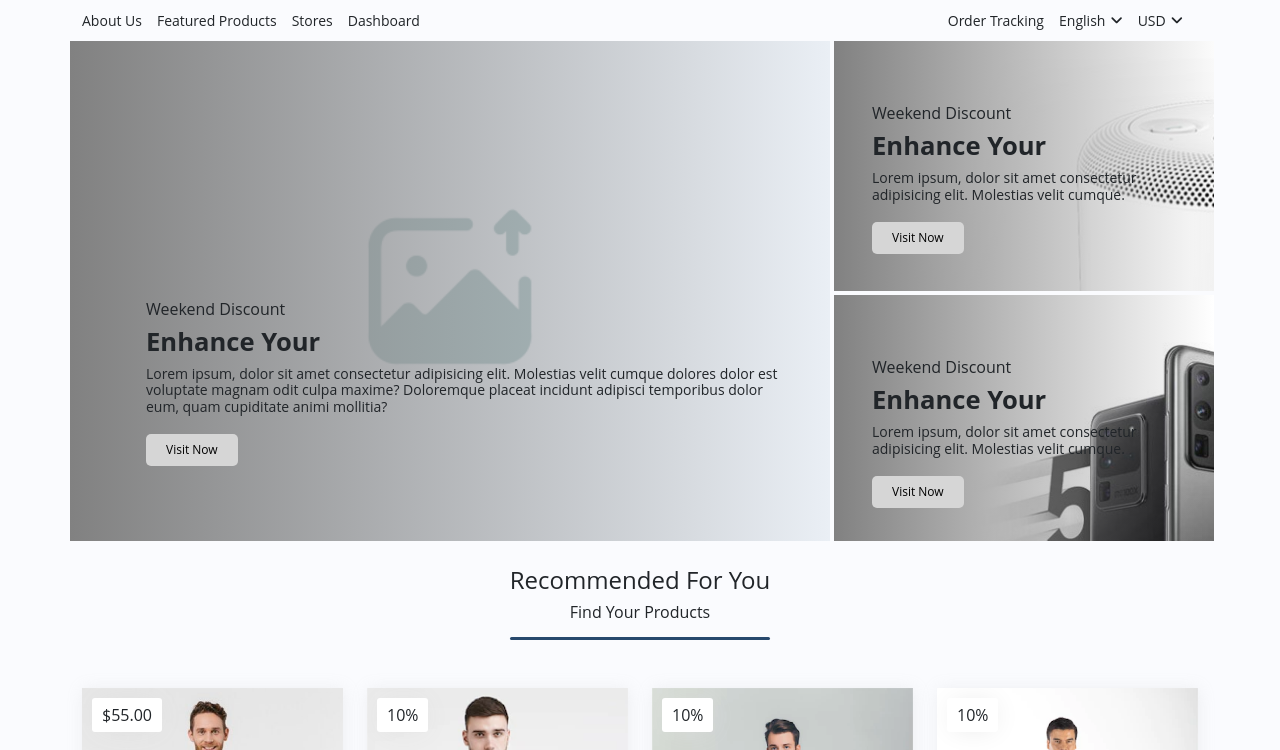
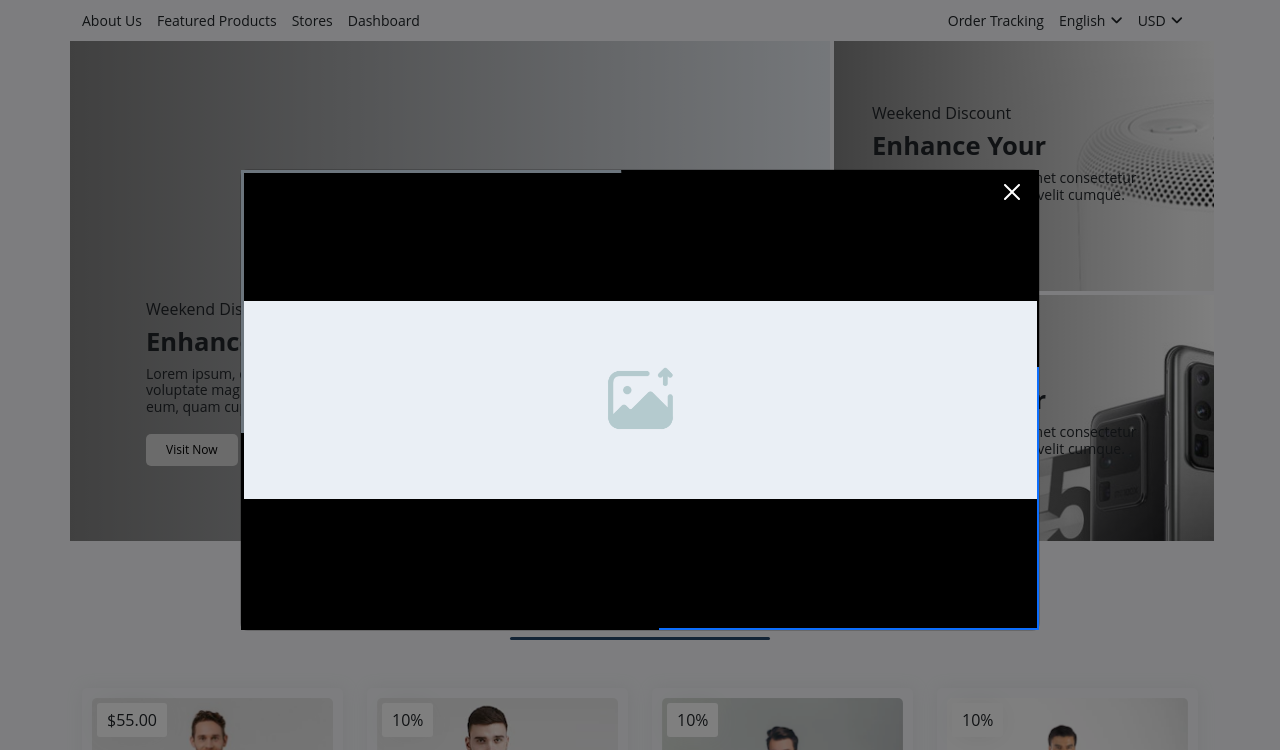
Before and after one commit to devrabiul/theme2024, a plain HTML site: page index.html in a window 1280 px wide. Shown: the top 750 px of the page. Drawn offline with Linux system fonts and the light colour scheme.

Commit message:
Modal add

```diff
--- a/assets/css/main.css
+++ b/assets/css/main.css
@@ -68,13 +68,14 @@ Product Single Card - Start
     display: flex;
     align-items: center;
     overflow: hidden;
+    padding: 10px 10px 0 10px;
     /* border-radius: 5px; */
 }
 
 .product-single-card .product-top-area .product-discount{
     position: absolute;
-    top: 10px;
-    left: 10px;
+    top: 15px;
+    left: 15px;
     background: white;
     border-radius: 3px;
     padding: 5px 10px;
@@ -86,6 +87,7 @@ Product Single Card - Start
 .product-single-card .product-top-area .product-img {
     aspect-ratio: var(--img_ratio_product-width) / var(--img_ratio_product-height);
     overflow: hidden;
+    border-radius: 5px;
 }
 
 .product-single-card .product-top-area .product-img .first-view{
--- /dev/null
+++ b/assets/css/modal.css
@@ -0,0 +1,137 @@
+
+@-webkit-keyframes o-rotate-360 {
+    0% {
+        -webkit-transform: rotate(0);
+        transform: rotate(0);
+    }
+
+    100% {
+        -webkit-transform: rotate(360deg);
+        transform: rotate(360deg);
+    }
+}
+
+@keyframes o-rotate-360 {
+    0% {
+        -webkit-transform: rotate(0);
+        transform: rotate(0);
+    }
+
+    100% {
+        -webkit-transform: rotate(360deg);
+        transform: rotate(360deg);
+    }
+}
+
+.theme-modal#initialModal .modal-body {
+    padding: 0;
+}
+
+.theme-modal#initialModal .btn-close span {
+    color: var(--bs-primary);
+    font-size: 35px;
+    text-shadow: none;
+}
+
+.theme-modal#initialModal .modal-bg {
+    background-color: #ffffff96 !important;
+    padding: 0;
+}
+
+.theme-modal#initialModal .close {
+    position: absolute;
+    right: 10px;
+}
+
+
+
+.theme-modal#initialModal .offer-content {
+    display: -webkit-box;
+    display: -ms-flexbox;
+    display: flex;
+    -webkit-box-align: center;
+    -ms-flex-align: center;
+    align-items: center;
+}
+
+.theme-modal#initialModal .modal-content {
+    flex-direction: inherit;
+}
+
+
+.theme-modal.blackfriday-modal#initialModal .btn-close {
+    opacity: 1;
+    z-index: 3;
+    right: 15px;
+    top: 10px;
+    -webkit-filter: invert(1);
+    filter: invert(1);
+    position: absolute;
+}
+
+.theme-modal.blackfriday-modal#initialModal .btn-close span {
+    color: #ffffff;
+    font-size: 30px;
+}
+
+.theme-modal.blackfriday-modal#initialModal .modal-dialog {
+    max-width: 800px;
+}
+
+.theme-modal.blackfriday-modal#initialModal .modal-body {
+    min-height: 460px;
+    overflow: hidden;
+    position: relative;
+    background-color: #000000;
+}
+
+.theme-modal.blackfriday-modal#initialModal .rainbow {
+    width: 100%;
+    height: 100%;
+    -webkit-animation: o-rotate-360 linear 12s infinite;
+    animation: o-rotate-360 linear 12s infinite;
+    -webkit-transition: all 0.5s ease;
+    transition: all 0.5s ease;
+}
+
+.theme-modal.blackfriday-modal#initialModal .rainbow span {
+    display: block;
+    width: 100%;
+    height: 100%;
+    -webkit-transform: translate(-50%, -50%);
+    transform: translate(-50%, -50%);
+}
+
+.theme-modal.blackfriday-modal#initialModal .rainbow span:after {
+    display: block;
+    content: "";
+    width: 100%;
+    height: 100%;
+    position: absolute;
+    left: 100%;
+}
+
+.theme-modal.blackfriday-modal#initialModal .rainbow span:first-child {
+    background-color: var(--bs-primary);
+}
+
+.theme-modal.blackfriday-modal#initialModal .rainbow span:last-child:after {
+    background-color: var(--bs-secondary);
+}
+
+.theme-modal.blackfriday-modal#initialModal .offer-content {
+    background-color: #000000;
+    /* background-color: var(--bs-secondary); */
+    text-align: center;
+    position: absolute;
+    top: 0;
+    left: 0;
+    right: 0;
+    bottom: 0;
+    margin-top: auto;
+    margin-left: auto;
+    margin-right: auto;
+    margin-bottom: auto;
+    width: calc(100% - 5px);
+    height: calc(100% - 5px);
+}
--- a/assets/js/custom.js
+++ b/assets/js/custom.js
@@ -1,3 +1,7 @@
 $('.sideicons-btn').click(function(){
     alert($(this).html());
 });
+
+$(document).ready(function () {
+    $('#initialModal').modal('show');
+});
--- a/index.html
+++ b/index.html
@@ -26,6 +26,7 @@
 
     <!-- Theme CSS - Start -->
     <link rel="stylesheet" href="./assets/css/header.css">
+    <link rel="stylesheet" href="./assets/css/modal.css">
     <link rel="stylesheet" href="./assets/css/footer.css">
     <link rel="stylesheet" href="./assets/css/basic.css">
     <link rel="stylesheet" href="./assets/css/main.css">
@@ -723,7 +724,7 @@
 
 
     <section class="mb-5">
-        <div class="container">
+        <div class="container px-0">
             <div class="row g-2">
                 <div class="col-md-6 banner-card-small m-0">
                     <div class="border-dark height-100 banner-card-1"
@@ -862,7 +863,7 @@
                         </a>
                     </div>
                 </div>
-                <div class="col-xl-2 col-6 col-md-3">
+                <div class="col-xl-2 col-6 col-md-3 pb-4">
                     <div class="links-list">
                         <h6 class="title">Quick Links</h6>
                         <ul>
@@ -890,7 +891,7 @@
                         </ul>
                     </div>
                 </div>
-                <div class="col-xl-2 col-6 col-md-3">
+                <div class="col-xl-2 col-6 col-md-3 pb-4">
                     <div class="links-list">
                         <h6 class="title">Accounts</h6>
                         <ul>
@@ -915,7 +916,7 @@
                         </ul>
                     </div>
                 </div>
-                <div class="col-xl-2 col-6 col-md-3">
+                <div class="col-xl-2 col-6 col-md-3 pb-4">
                     <div class="links-list">
                         <h6 class="title">Quick Links</h6>
                         <ul>
@@ -943,7 +944,7 @@
                         </ul>
                     </div>
                 </div>
-                <div class="col-xl-2 col-6 col-md-3">
+                <div class="col-xl-2 col-6 col-md-3 pb-4">
                     <div class="links-list">
                         <h6 class="title">Policy Pages</h6>
                         <ul>
@@ -1011,6 +1012,27 @@
 
     <button id="goToTopButton"><i class="fa-solid fa-angle-up"></i></button>
 
+    <!--Initial modal popup start-->
+    <div class="modal fade bd-example-modal-lg blackfriday-modal theme-modal" id="initialModal" tabindex="-1" role="dialog"
+    aria-hidden="true">
+    <div class="modal-dialog modal-dialog-centered">
+        <div class="modal-content ">
+            <div class="modal-body">
+                <button type="button" class="btn-close focus-no-shadow" data-bs-dismiss="modal" aria-label="Close"></button>
+                <div class="rainbow">
+                    <span></span>
+                    <span></span>
+                </div>
+                <div class="offer-content ">
+                    <img src="./assets/img/placeholder/placeholder_4-1.png" class="img-fluid bg-img" alt=""
+                    onerror="this.src='./assets/img/placeholder/placeholder_4-1.png'">
+                </div>
+            </div>
+        </div>
+    </div>
+    </div>
+    <!--Initial Modal popup end-->
+
 
     <!-- ========================== -->
     <!-- JS Links -->
```
